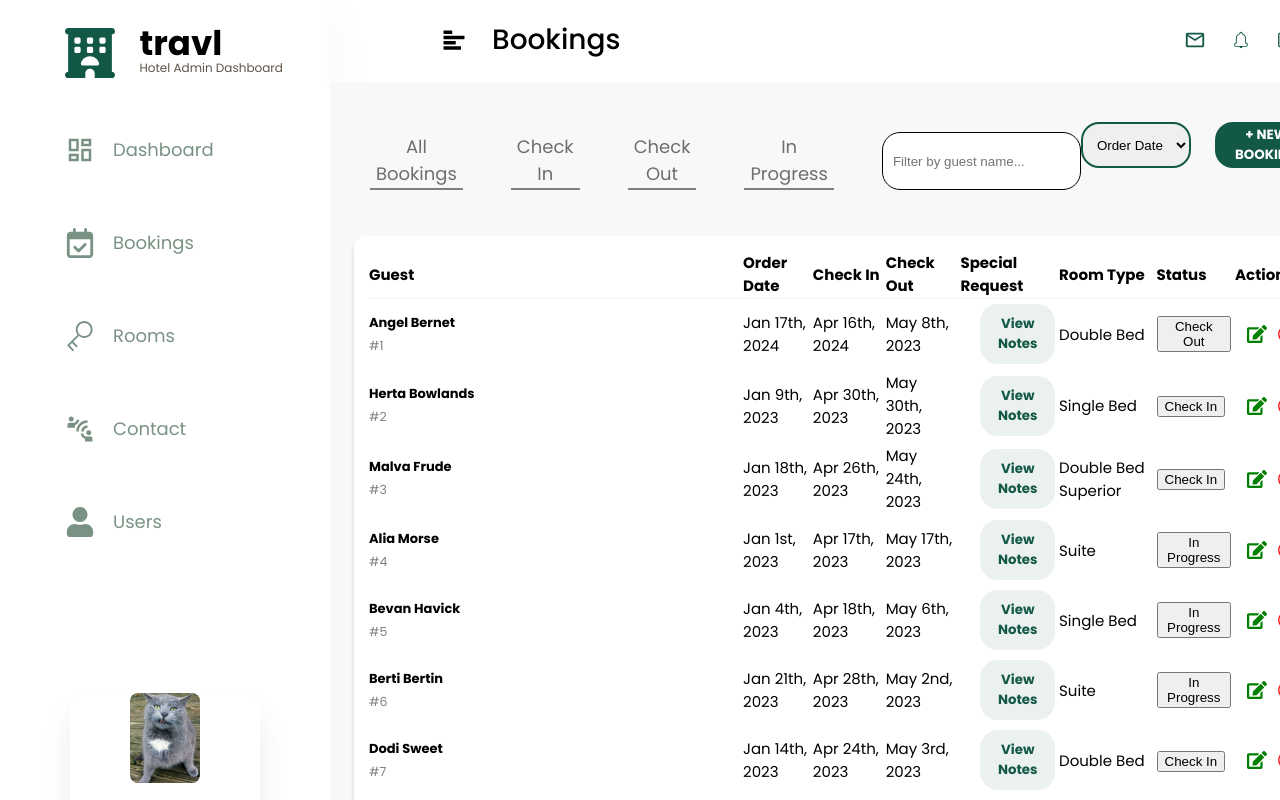
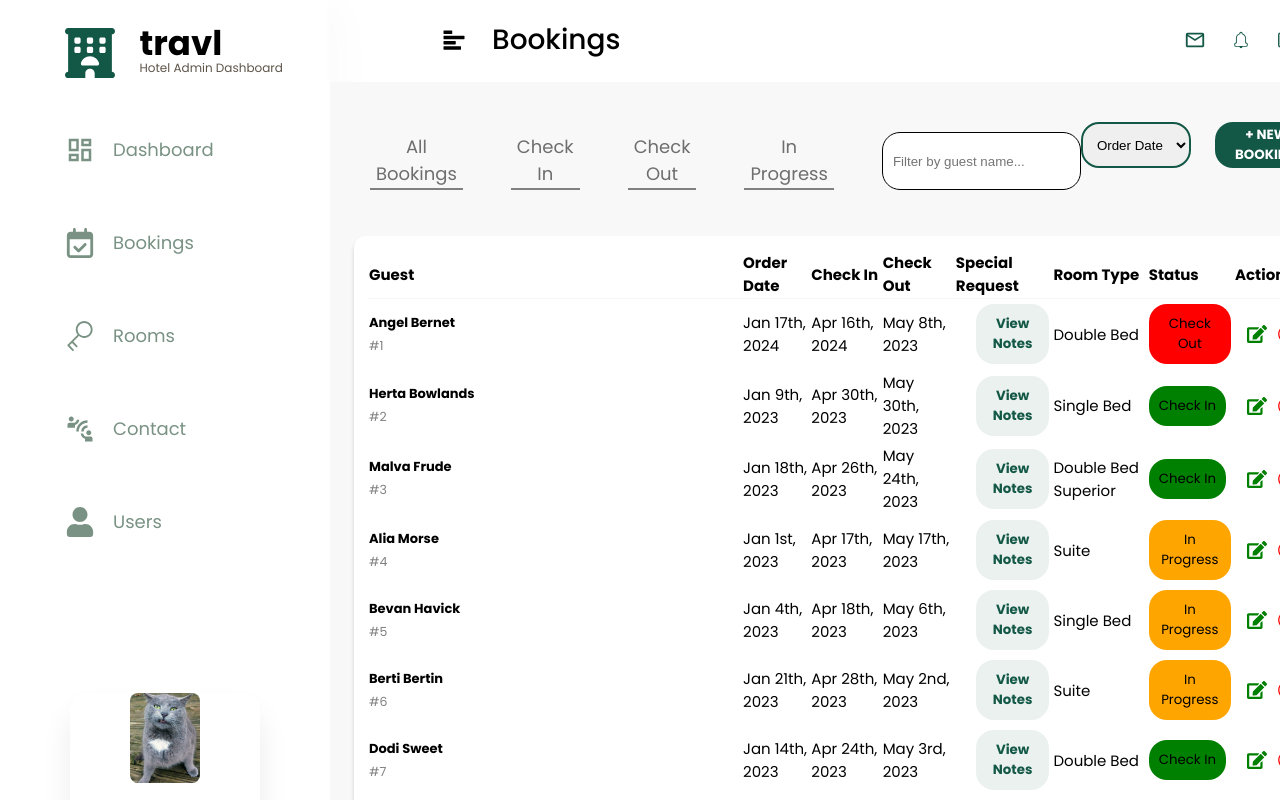
Before and after one commit to jaimehu20/Hotel-Miranda-Dashboard, a React (Vite) app: page /bookings in a window 1280 px wide. Shown: the top 800 px of the page. Built offline with nearby package versions, Linux system fonts and the light colour scheme; sample sign-in values are in the browser's storage.

Commit message:
Fixed dinamic colors in buttons

```diff
--- a/src/main.css
+++ b/src/main.css
@@ -107,12 +107,44 @@ a{
   color: #799283;
 }
 
-/* .modal-visible {
-  display: block;
 
+
+ /* button styles */
+
+.checkin {
+  background: Green;
+  border-radius: 18px;
+  border: none;
+  padding : 10px;
+  font-family: 'Poppins';
+}
+.checkout {
+  background: red;
+  border-radius: 18px;
+  border: none;
+  padding : 10px;
+  font-family: 'Poppins';
+}
+.inprogress {
+  background: orange;
+  border-radius: 18px;
+  border: none;
+  padding : 10px;
+  font-family: 'Poppins';
 }
 
-.modal-hidden {
-  display: none;
+.available {
+  background: Green;
+  border-radius: 18px;
+  border: none;
+  padding : 10px;
+  font-family: 'Poppins';
+}
 
-} */
+.booked {
+  background: red;
+  border-radius: 18px;
+  border: none;
+  padding : 10px;
+  font-family: 'Poppins';
+}
--- a/src/pages/BookingsPage.tsx
+++ b/src/pages/BookingsPage.tsx
@@ -25,6 +25,7 @@ function Bookings(props : props) {
   const [ searchInput, setSearchInput ] = useState<string>("");
   const [ statusFilter, setStatusFilter ] = useState("all");
   const [ choosen, setChoosen ] = useState<string>("all");
+  let className : string = "";
 
   useEffect(() => {
     if (bookingStatus === "pending"){
@@ -50,7 +51,19 @@ function Bookings(props : props) {
     {property: 'check_out', label: 'Check Out'},
     {property: 'special,request', label: 'Special Request', display: (item : any) => (<button>View Notes</button>)},
     {property: 'room_type', label: 'Room Type'},
-    {property: 'status', label: 'Status', display: (item : any) => (<button>{item.status}</button>)},
+    {property: 'status', label: 'Status', display: (item : any) => {
+
+      if (item.status === "Check In"){
+        className = "checkin"
+      } else if (item.status === "Check Out"){
+        className = "checkout"
+      } else if (item.status === "In Progress"){
+        className = "inprogress"
+      }
+      return (
+        <button className={className}>{item.status}</button>
+      )
+    }},
     {property: 'actions', label: 'Actions', display: (item : any) => (<div>
       <FaEdit />
       <RxCrossCircled />
--- a/src/pages/RoomsPage.tsx
+++ b/src/pages/RoomsPage.tsx
@@ -23,6 +23,7 @@ function Rooms(props : props) {
   const roomError = useAppSelector(getRoomError);
   const [ clicked, setClicked ] = useState("all");
   const [visible, setVisible ] = useState<boolean>(false)
+  let className : string = "";
 
   useEffect(() => {
     if (roomStatus === "pending") {
@@ -54,7 +55,17 @@ function Rooms(props : props) {
     {property: "room_floor", label:"Room Floor"},
     {property: "room_amenities", label:"Amenities", display: (e : any) => (<><div className="room-amenities">{e.room_amenities}</div></>)},
     {property: "room_rate", label: "Rate"},
-    {property: "room_status", label: "Status", display: (e : any) => (<button>{e.room_status === 'Available' ? 'Available' : 'Booked'}</button>)}
+    {property: "room_status", label: "Status", display: (e : any) => {
+
+      if (e.room_status === "Available"){
+        className = "available"
+      } else if (e.room_status === "Booked"){
+        className = "booked"
+      }
+      return (
+      <button className={className}>{e.room_status === 'Available' ? 'Available' : 'Booked'}</button>
+    )
+    } }
   ]
 
   return (
```
